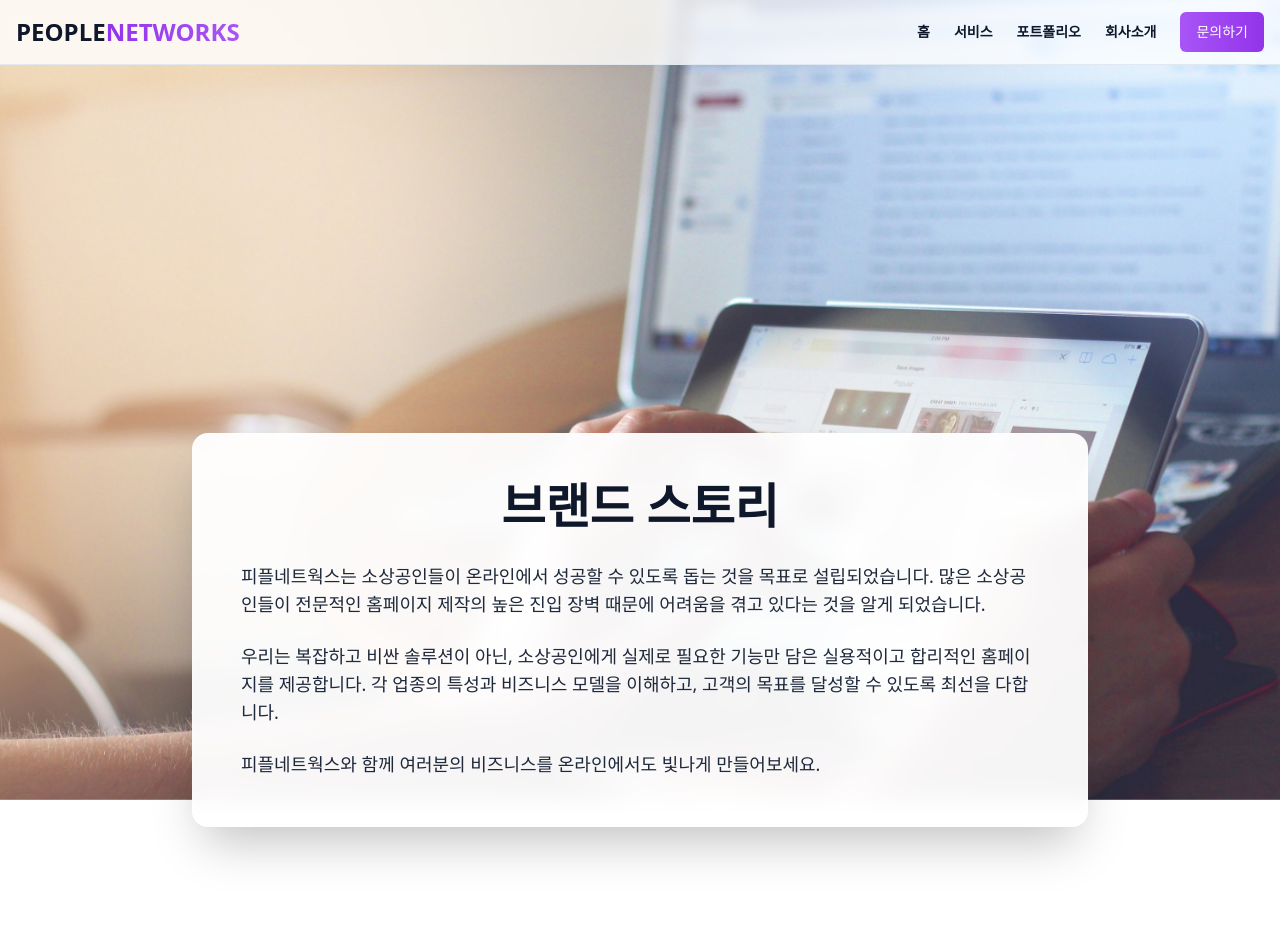
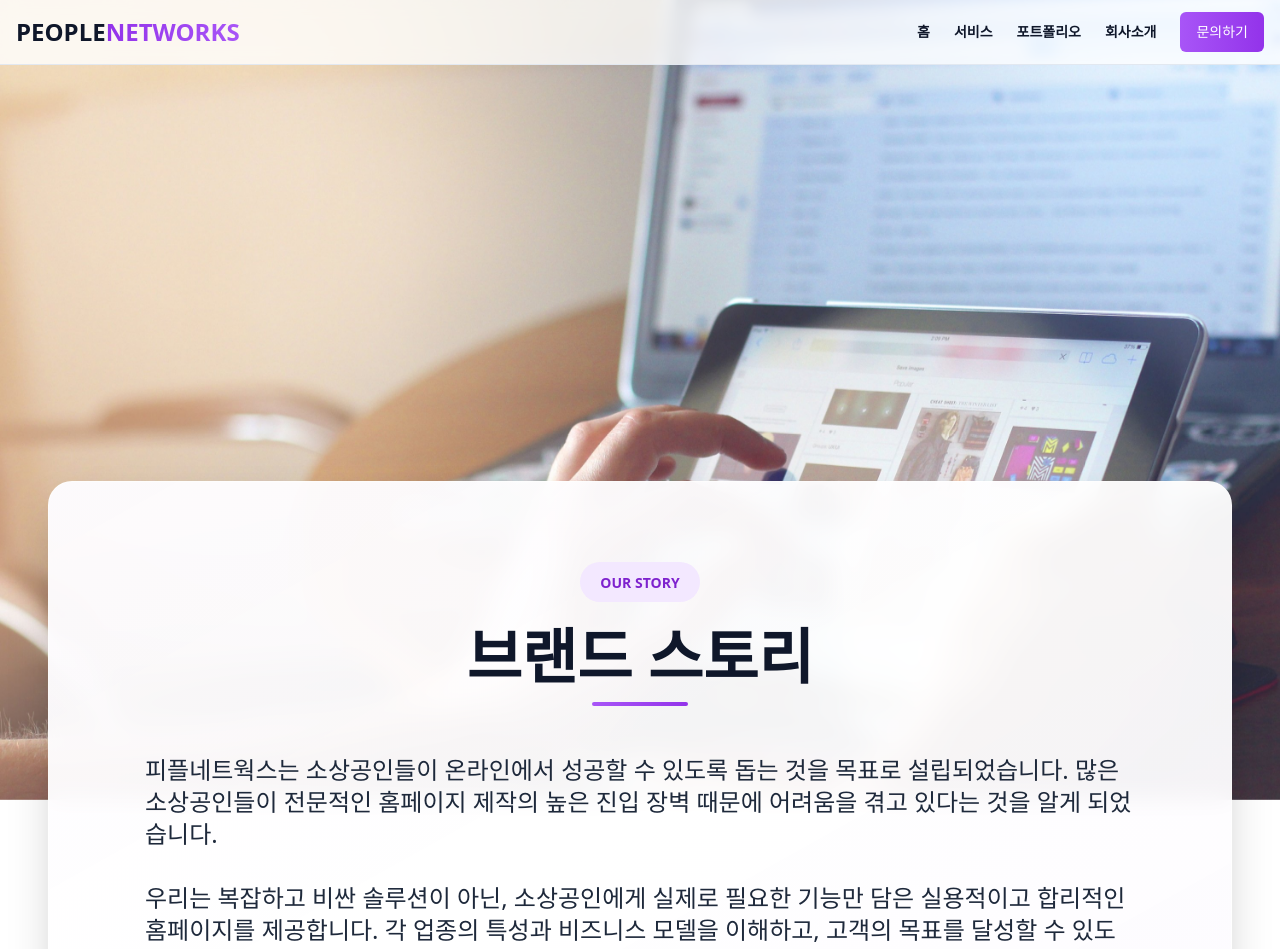
Before and after one commit to guideyoon/ppnetworks, a Next.js app: page /about in a window 1280 px wide. Shown: the top 949 px of the page. Built offline with nearby package versions, Linux system fonts and the light colour scheme.

Commit message:
Redesign brand story section with full-width and sophisticated design

```diff
--- a/src/app/about/page.tsx
+++ b/src/app/about/page.tsx
@@ -58,34 +58,50 @@ export default function AboutPage() {
         ></div>
 
         {/* Story Section */}
-        <section className="w-full mb-20 py-16 relative" style={{ zIndex: 1 }}>
-          <div className="container mx-auto px-4">
-            <div className="max-w-4xl mx-auto">
-              <ScrollAnimation direction="fade">
-                <div className="bg-white/95 backdrop-blur-md rounded-2xl shadow-2xl border border-white/20 p-8 md:p-12">
-                  <div className="prose prose-lg mx-auto">
-                    <h2 className="text-4xl md:text-5xl font-bold mb-8 text-center text-slate-900">브랜드 스토리</h2>
-                    <div className="space-y-6 text-slate-800 text-lg leading-relaxed">
-                      <p className="text-base md:text-lg">
+        <section className="w-full mb-20 py-20 md:py-28 relative" style={{ zIndex: 1 }}>
+          <div className="w-full px-4 md:px-8 lg:px-12">
+            <ScrollAnimation direction="fade">
+              <div className="w-full bg-white/95 backdrop-blur-md rounded-3xl shadow-2xl border border-white/30 overflow-hidden">
+                {/* Decorative gradient overlay */}
+                <div className="absolute inset-0 bg-gradient-to-br from-purple-50/30 via-transparent to-purple-100/20 pointer-events-none"></div>
+
+                <div className="relative px-8 md:px-16 lg:px-24 py-12 md:py-16 lg:py-20">
+                  {/* Title Section */}
+                  <div className="mb-10 md:mb-12 text-center">
+                    <div className="inline-block px-5 py-2 bg-purple-100 rounded-full mb-6">
+                      <span className="text-sm font-semibold text-purple-700">OUR STORY</span>
+                    </div>
+                    <h2 className="text-4xl md:text-5xl lg:text-6xl font-bold text-slate-900 mb-4">
+                      브랜드 스토리
+                    </h2>
+                    <div className="w-24 h-1 bg-gradient-to-r from-purple-500 to-purple-600 mx-auto rounded-full"></div>
+                  </div>
+
+                  {/* Content Section */}
+                  <div className="max-w-5xl mx-auto">
+                    <div className="space-y-8 text-slate-800 leading-relaxed">
+                      <p className="text-lg md:text-xl lg:text-2xl font-light">
                         피플네트웍스는 소상공인들이 온라인에서 성공할 수 있도록 돕는 것을
                         목표로 설립되었습니다. 많은 소상공인들이 전문적인 홈페이지 제작의
                         높은 진입 장벽 때문에 어려움을 겪고 있다는 것을 알게 되었습니다.
                       </p>
-                      <p className="text-base md:text-lg">
+                      <p className="text-lg md:text-xl lg:text-2xl font-light">
                         우리는 복잡하고 비싼 솔루션이 아닌, 소상공인에게 실제로 필요한
                         기능만 담은 실용적이고 합리적인 홈페이지를 제공합니다. 각 업종의
                         특성과 비즈니스 모델을 이해하고, 고객의 목표를 달성할 수 있도록
                         최선을 다합니다.
                       </p>
-                      <p className="text-base md:text-lg font-medium">
-                        피플네트웍스와 함께 여러분의 비즈니스를 온라인에서도 빛나게
-                        만들어보세요.
-                      </p>
+                      <div className="pt-4">
+                        <p className="text-xl md:text-2xl lg:text-3xl font-semibold text-slate-900 text-center">
+                          피플네트웍스와 함께 여러분의 비즈니스를 온라인에서도 빛나게
+                          만들어보세요.
+                        </p>
+                      </div>
                     </div>
                   </div>
                 </div>
-              </ScrollAnimation>
-            </div>
+              </div>
+            </ScrollAnimation>
           </div>
         </section>
 
```
